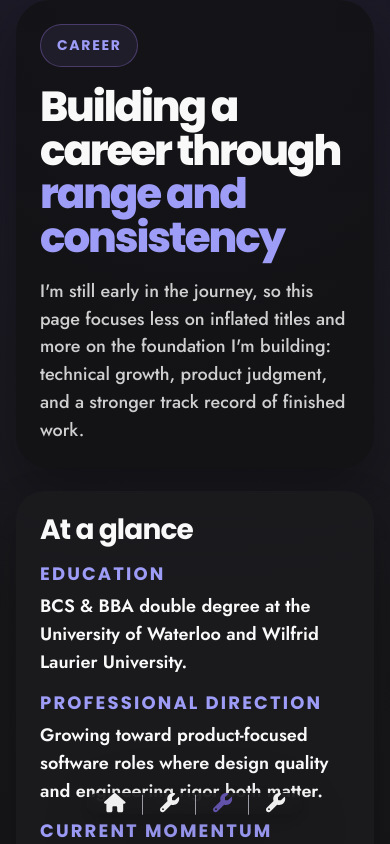
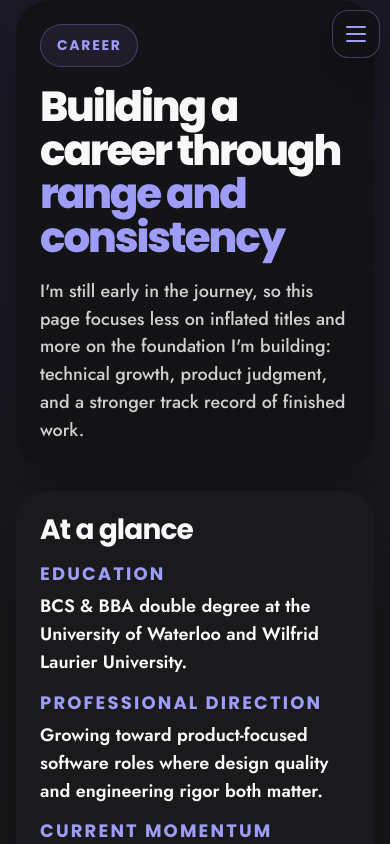
Before and after one commit to Danh295/Portfolio, a Next.js app: page /career in a window 390 px wide. Shown: the top 844 px of the page. Built offline with nearby package versions, Linux system fonts and the light colour scheme.

Commit message:
refactor: redesign navigation and update UI components
Rebuild mobile navbar as a hamburger menu with animated dropdown,
switch desktop navbar to grid layout for balanced alignment, and
adjust icon button sizing for consistency.

```diff
--- a/src/components/navigation/Navbar.jsx
+++ b/src/components/navigation/Navbar.jsx
@@ -21,6 +21,8 @@ export default function Navbar() {
 
   return (
     <nav className={styles.navbar}>
+      <div className={styles.sideSlot} aria-hidden="true" />
+
       <div className={styles.links}>
         {navigationItems.map((page) => (
           <NavButton
@@ -32,13 +34,17 @@ export default function Navbar() {
         ))}
       </div>
 
-      {showActions ? (
-        <div className={styles.actions}>
+      <div className={styles.actions} data-visible={showActions}>
+        {showActions ? (
           <IconButton compact icon="email" label="Email Danny Hu" href="mailto:hudanny295@gmail.com" />
+        ) : null}
+        {showActions ? (
           <IconButton compact icon="github" label="GitHub" href="https://github.com/Danh295" />
+        ) : null}
+        {showActions ? (
           <IconButton compact icon="resume" label="Open resume" href="/Danny_s_Resume.pdf" />
-        </div>
-      ) : null}
+        ) : null}
+      </div>
     </nav>
   );
 }
--- a/src/components/navigation/Navbar.module.css
+++ b/src/components/navigation/Navbar.module.css
@@ -1,8 +1,8 @@
 .navbar {
-  display: flex;
-  justify-content: center;
+  display: grid;
+  grid-template-columns: 1fr auto 1fr;
   align-items: center;
-  width: min(1520px, calc(100% - 40px));
+  width: min(1680px, calc(100% - 48px));
   margin: 18px auto 26px;
   padding: 22px 30px;
   border-radius: 0 0 30px 30px;
@@ -11,16 +11,26 @@
   backdrop-filter: blur(20px);
 }
 
+.sideSlot {
+  min-width: 144px;
+}
+
 .links {
   display: flex;
   align-items: center;
   gap: 40px;
-  margin: 0 auto;
+  justify-self: center;
 }
 
 .actions {
   display: flex;
   align-items: center;
   gap: 12px;
-  margin-left: auto;
+  justify-self: end;
+  min-width: 144px;
 }
+
+.actions[data-visible="false"] {
+  visibility: hidden;
+  pointer-events: none;
+}
--- a/src/components/navigation/NavbarMobile.jsx
+++ b/src/components/navigation/NavbarMobile.jsx
@@ -1,52 +1,89 @@
-"use client"
-import Link from 'next/link';
-import { usePathname } from 'next/navigation';
-import { FontAwesomeIcon } from '@fortawesome/react-fontawesome';
-import { faHouse, faDiagramProject, faSuitcase, faWrench } from '@fortawesome/free-solid-svg-icons';
-import { navigationItems } from '@/config/navigation';
+"use client";
 
-import styles from './NavbarMobile.module.css';
+import { useState } from "react";
+import Link from "next/link";
+import { usePathname } from "next/navigation";
+import { FontAwesomeIcon } from "@fortawesome/react-fontawesome";
+import {
+  faBriefcase,
+  faCode,
+  faFolderOpen,
+  faHouse,
+} from "@fortawesome/free-solid-svg-icons";
+import { navigationItems } from "@/config/navigation";
+
+import styles from "./NavbarMobile.module.css";
 
 function normalizePath(path) {
-    if (!path || path === '/') {
-        return '/';
+  if (!path || path === "/") {
+    return "/";
   }
 
-    return path.replace(/\/+$/, '');
+  return path.replace(/\/+$/, "");
 }
 
 export default function NavbarMobile() {
   const pathname = usePathname();
   const currentPath = normalizePath(pathname);
+  const [isOpen, setIsOpen] = useState(false);
 
   const pages = navigationItems.map((page) => ({
     ...page,
     icon:
-            page.path === '/'
+      page.path === "/"
         ? faHouse
-                : page.path === '/projects'
-                ? faDiagramProject
-                : page.path === '/career'
-                ? faSuitcase
-                : faWrench,
+        : page.path === "/projects/"
+          ? faFolderOpen
+          : page.path === "/career/"
+            ? faBriefcase
+            : faCode,
   }));
 
   return (
-    <div className={styles.navbarContainer}>
-        <nav className={styles.navbar}>
-            {pages.map((page, index) => (
+    <div className={styles.wrapper}>
+      <div className={styles.menuCluster}>
+        <button
+          type="button"
+          className={`${styles.menuButton} ${isOpen ? styles.menuButtonOpen : ""}`}
+          onClick={() => setIsOpen((open) => !open)}
+          aria-expanded={isOpen}
+          aria-controls="mobile-site-menu"
+          aria-label={isOpen ? "Close navigation menu" : "Open navigation menu"}
+        >
+          <span className={styles.menuTooltip}>{isOpen ? "Close menu" : "Open menu"}</span>
+          <span className={styles.menuBars} aria-hidden="true">
+            <span className={styles.bar} />
+            <span className={styles.bar} />
+            <span className={styles.bar} />
+          </span>
+        </button>
+
+        <nav
+          id="mobile-site-menu"
+          className={`${styles.dropdown} ${isOpen ? styles.dropdownOpen : ""}`}
+          aria-label="Mobile navigation"
+          aria-hidden={!isOpen}
+        >
+          {pages.map((page, index) => {
+            const isActive = currentPath === normalizePath(page.path);
+
+            return (
               <Link
                 href={page.path}
-                key={index}
-                className={`${styles.navButton} ${currentPath === normalizePath(page.path) ? styles.active : ''}`}
-                aria-current={currentPath === normalizePath(page.path) ? 'page' : undefined}
+                key={page.path}
+                className={`${styles.navIconButton} ${isActive ? styles.active : ""}`}
+                aria-current={isActive ? "page" : undefined}
                 aria-label={page.name}
-                title={page.name}
+                onClick={() => setIsOpen(false)}
+                style={{ transitionDelay: isOpen ? `${index * 40}ms` : "0ms" }}
               >
-                <FontAwesomeIcon icon={page.icon} className={styles.icon}/>
+                <FontAwesomeIcon icon={page.icon} className={styles.icon} />
+                <span className={styles.tooltip}>{page.name}</span>
               </Link>
-            ))}
+            );
+          })}
         </nav>
       </div>
-  )
+    </div>
+  );
 }
--- a/src/components/navigation/NavbarMobile.module.css
+++ b/src/components/navigation/NavbarMobile.module.css
@@ -1,64 +1,204 @@
-.navbarContainer {
+.wrapper {
   position: fixed;
-    bottom: 0;
-    width: 100%;
-    margin: 20px auto;
-    padding: 10px 50px;
-    display: flex;
+  top: 12px;
+  right: 12px;
+  z-index: 60;
+}
+
+.menuCluster {
+  position: relative;
+  display: grid;
+  justify-items: end;
+  gap: 10px;
+}
+
+.menuButton {
+  position: relative;
+  display: inline-flex;
   justify-content: center;
   align-items: center;
+  width: 52px;
+  height: 52px;
+  padding: 0;
+  border-radius: 18px;
+  border: 1px solid rgba(157, 156, 247, 0.32);
+  background: rgba(19, 19, 22, 0.92);
+  box-shadow: 0 18px 40px rgba(0, 0, 0, 0.3);
+  backdrop-filter: blur(18px);
 }
 
-.navbar {
-    background-color: var(--iconBG2);
-    box-shadow: var(--buttonDropShadow);
-    border-radius: var(--borderRadius-button);
-    opacity: 96%;
-    backdrop-filter: blur(10px) brightness(1.2);
+.menuButton:hover,
+.menuButton:focus-visible {
+  background: rgba(27, 27, 31, 0.96);
+  outline: none;
 }
 
-.navButton {
-    position: relative;
-    margin: 0;
-    padding: 12px 17px;
-    border: none;
-    box-shadow: none;
-    background-color: transparent;
-    transition: background-color 0.3s ease; /* Smooth transition for background only */
+.menuTooltip,
+.tooltip {
+  position: absolute;
+  right: calc(100% + 12px);
+  top: 50%;
+  left: auto;
+  bottom: auto;
+  transform: translateY(-50%) translateX(4px);
+  padding: 8px 12px;
+  border-radius: 14px;
+  border: 1px solid rgba(157, 156, 247, 0.32);
+  background: rgba(23, 23, 28, 0.96);
+  box-shadow: 0 14px 32px rgba(0, 0, 0, 0.24);
+  font-family: "Poppins", sans-serif;
+  font-size: 12px;
+  font-weight: 700;
+  letter-spacing: 0.08em;
+  text-transform: uppercase;
+  color: var(--foreground1);
+  white-space: nowrap;
+  opacity: 0;
+  pointer-events: none;
+  transition: opacity 0.22s ease, transform 0.22s ease;
 }
 
-.navButton::after {
-    content: '';
+.menuTooltip::after,
+.tooltip::after {
+  content: "";
   position: absolute;
-    right: 0;
+  left: calc(100% - 2px);
   top: 50%;
-    transform: translateY(-50%);
-    height: 50%;
-    width: 1px;
-    background-color: var(--foreground2);
-    transition: all 0.3s ease; /* Add transition for the separator */
+  width: 10px;
+  height: 10px;
+  transform: translateY(-50%) rotate(45deg);
+  background: rgba(23, 23, 28, 0.96);
+  border-top: 1px solid rgba(157, 156, 247, 0.32);
+  border-right: 1px solid rgba(157, 156, 247, 0.32);
 }
 
-.navButton:last-child::after {
-    display: none;
+.menuButton:hover .menuTooltip,
+.menuButton:focus-visible .menuTooltip,
+.navIconButton:hover .tooltip,
+.navIconButton:focus-visible .tooltip {
+  opacity: 1;
+  transform: translateY(-50%) translateX(0);
 }
 
-.navButton:hover {
-    background-color: var(--iconBG1);
-    border-radius: var(--borderRadius-button);
+.menuBars {
+  position: relative;
+  width: 20px;
+  height: 16px;
 }
 
-.navButton:hover .icon {
-    color: var(--accentColor);
-    transform: translateY(-5px) scale(1.1);
+.bar {
+  position: absolute;
+  left: 0;
+  width: 100%;
+  height: 2px;
+  border-radius: 999px;
+  background: var(--secondary);
+  transition: transform 0.24s ease, opacity 0.2s ease, top 0.24s ease;
 }
 
-.navButton.active .icon {
+.bar:nth-child(1) {
+  top: 0;
+}
+
+.bar:nth-child(2) {
+  top: 7px;
+}
+
+.bar:nth-child(3) {
+  top: 14px;
+}
+
+.menuButtonOpen .bar:nth-child(1) {
+  top: 7px;
+  transform: rotate(45deg);
+}
+
+.menuButtonOpen .bar:nth-child(2) {
+  opacity: 0;
+}
+
+.menuButtonOpen .bar:nth-child(3) {
+  top: 7px;
+  transform: rotate(-45deg);
+}
+
+.dropdown {
+  display: grid;
+  justify-items: end;
+  gap: 10px;
+  opacity: 0;
+  pointer-events: none;
+  transform: translateY(-6px);
+  transition: opacity 0.22s ease, transform 0.22s ease;
+}
+
+.dropdownOpen {
+  opacity: 1;
+  pointer-events: auto;
+  transform: translateY(0);
+}
+
+.navIconButton {
+  position: relative;
+  display: inline-flex;
+  justify-content: center;
+  align-items: center;
+  width: 48px;
+  height: 48px;
+  border-radius: 16px;
+  border: 1px solid rgba(157, 156, 247, 0.28);
+  background: rgba(19, 19, 22, 0.9);
+  box-shadow: 0 14px 30px rgba(0, 0, 0, 0.26);
+  color: var(--foreground2);
+  transform: translateY(-6px) scale(0.96);
+  opacity: 0;
+  transition:
+    opacity 0.22s ease,
+    transform 0.22s ease,
+    background 0.22s ease,
+    color 0.22s ease;
+}
+
+.dropdownOpen .navIconButton {
+  opacity: 1;
   transform: translateY(0) scale(1);
-    color: var(--primary);
+}
+
+.navIconButton:hover,
+.navIconButton:focus-visible {
+  background: rgba(101, 84, 175, 0.16);
+  color: var(--foreground1);
+  outline: none;
+}
+
+.active {
+  background: rgba(101, 84, 175, 0.18);
+  color: var(--secondary);
 }
 
 .icon {
-    font-size: 1.2rem;
-    transition: all 0.3s ease; /* Smooth transition for icon */
+  font-size: 1rem;
 }
+
+@media (max-width: 480px) {
+  .wrapper {
+    top: 10px;
+    right: 10px;
+  }
+
+  .menuButton {
+    width: 48px;
+    height: 48px;
+    border-radius: 16px;
+  }
+
+  .navIconButton {
+    width: 44px;
+    height: 44px;
+    border-radius: 14px;
+  }
+
+  .icon {
+    font-size: 0.94rem;
+  }
+}
--- a/src/components/ui/IconButton.module.css
+++ b/src/components/ui/IconButton.module.css
@@ -103,11 +103,18 @@
 
 @media (max-width: 512px) {
   .iconButton {
-    width: 52px;
-    height: 44px;
+    width: 48px;
+    height: 48px;
+    border-radius: 14px;
   }
 
   .iconButton .icon {
-    font-size: 1.2rem;
+    font-size: 1.12rem;
+  }
+
+  .tooltip {
+    bottom: calc(100% + 10px);
+    font-size: 11px;
+    padding: 7px 10px;
   }
 }
```
Lines whose indentation alone changed are shown as unchanged.
